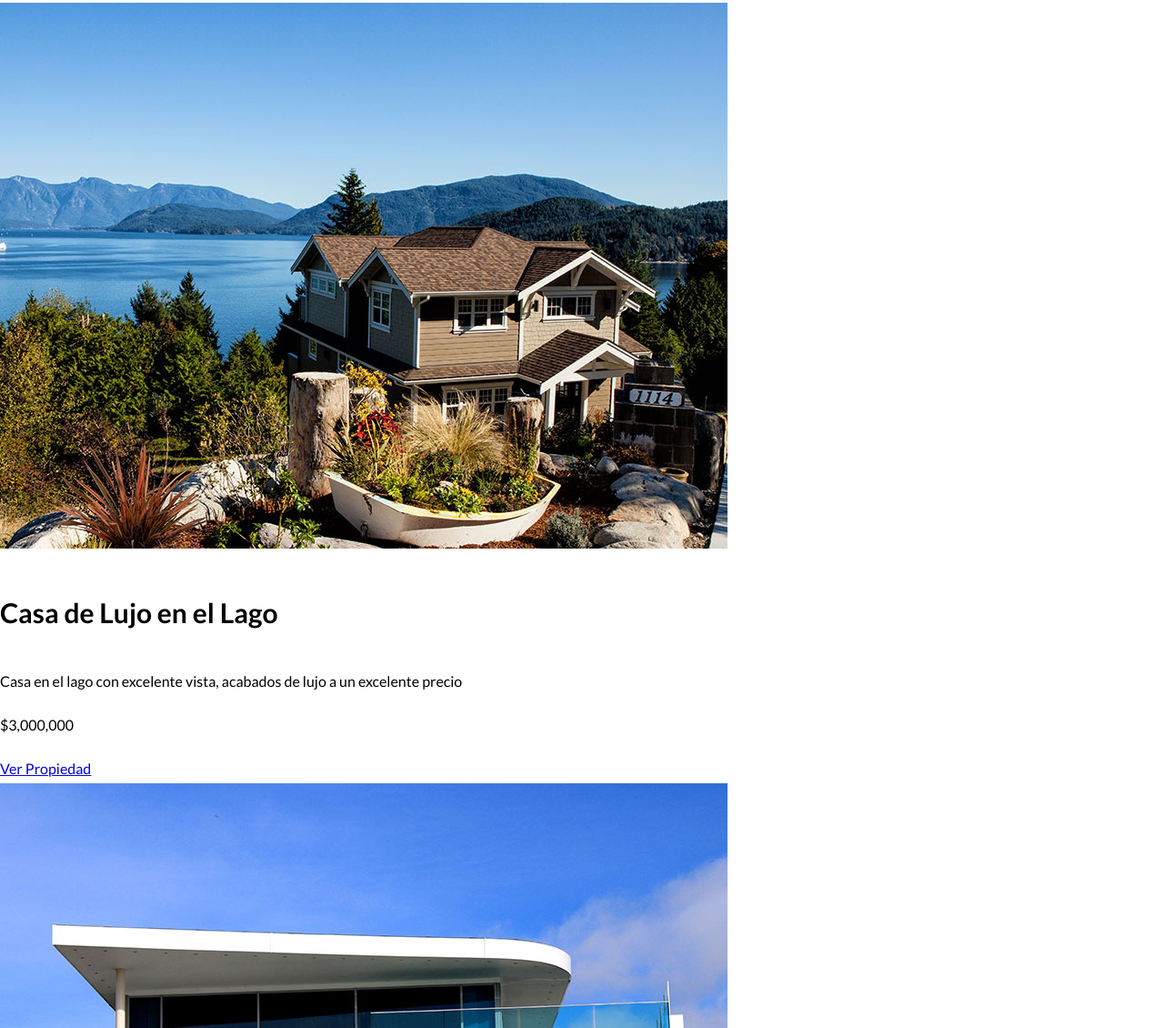
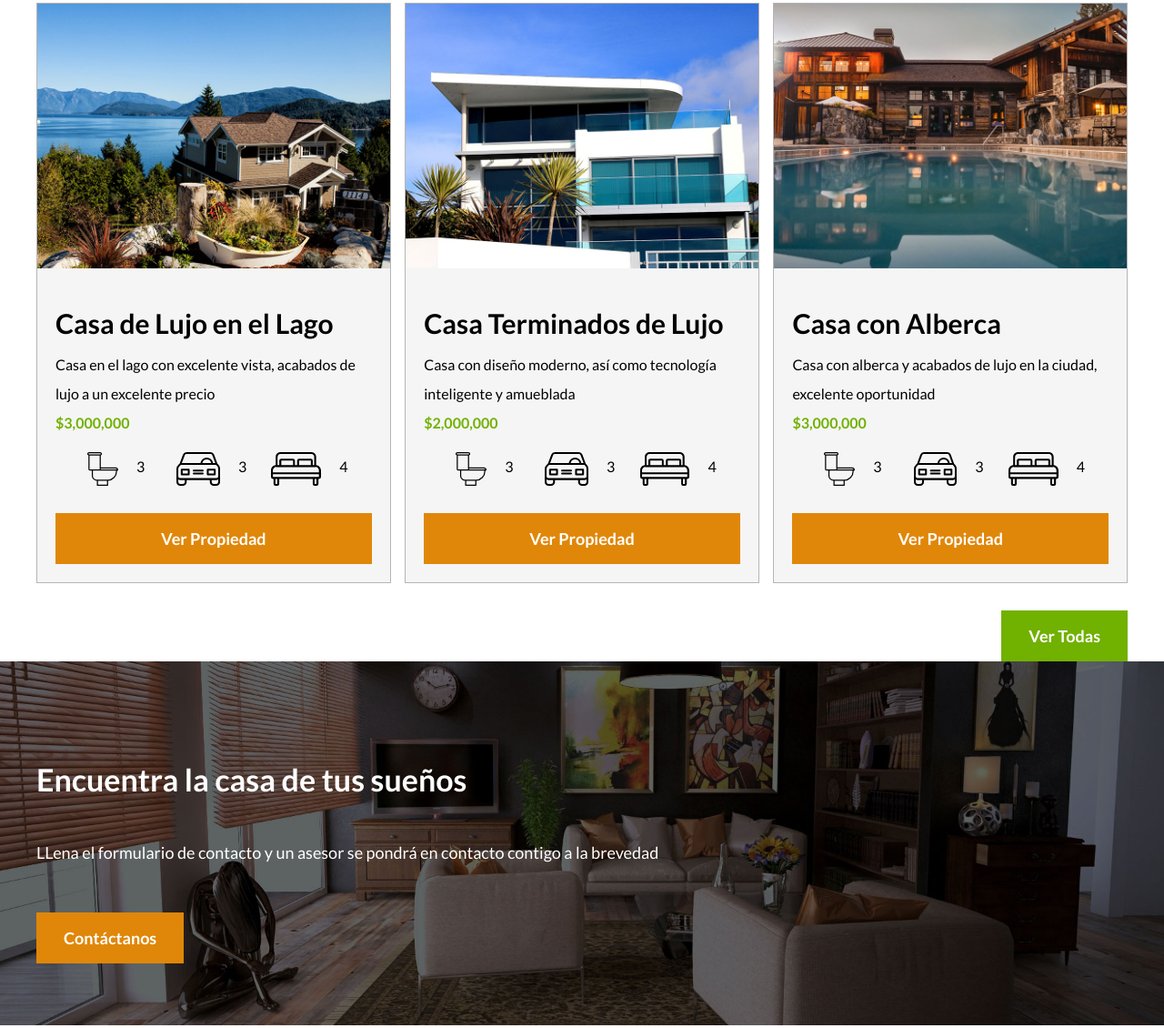
Before and after one commit to jdiaz-co/CURSO_-HTML5-CSS3, a plain HTML site: page index.html in a window 1280 px wide. Shown: the part 1445-2575 px from the top of the page at 91% size. Drawn offline with Linux system fonts and the light colour scheme.

Commit message:
contenedor anuncios y seccion contacto

```diff
--- a/css/styles.css
+++ b/css/styles.css
@@ -1,6 +1,13 @@
+
 html {
+	box-sizing: border-box;
 	font-size: 62.5%; /**reset para REMS 62.5 = 10px**/
 }
+
+*, *:before, *:after {
+	box-sizing: inherit;
+}
+
 
 /*BODY*/
 
@@ -15,6 +22,10 @@ body {
 .contenedor{
 	max-width: 120rem;/**1200px**/
 	margin: 0 auto;
+}
+
+img {
+	max-width: 100%;
 }
 
 h1 {
@@ -33,6 +44,8 @@ h4 {
 	font-size: 2.6rem;
 }
 
+
+
 /**UTILIDADES**/
 .section {
 	margin-top: 2rem;
@@ -45,6 +58,29 @@ h4 {
 
 .centrar-texto {
 	text-align: center;
+}
+
+.d-block {
+	display: block!important;
+}
+/** BOTONES **/
+.boton {
+	color: #ffffff;
+	font-weight: 700;
+	text-decoration: none;
+	font-size: 1.8rem;
+	padding: 1rem 3rem;
+	margin-top: 3rem;
+	display: inline-block;
+	text-align: center;
+}
+
+.boton-amarillo {
+	background-color: #E08709;
+}
+
+.boton-verde {
+	background-color: #71B100;
 }
 /* Header */
 
@@ -109,3 +145,69 @@ h4 {
 .icono h3{
 	text-transform: uppercase;
 }
+
+/** ANUNCIOS **/
+
+.contenedor-anuncios{
+	display: flex;
+	justify-content: space-between;
+}
+
+.anuncio {
+	flex-basis: calc(33.3% - 1rem);
+	border: 1px solid #b5b5b5;
+	background-color: #f5f5f5;
+}
+
+.contenido-anuncio {
+	padding: 2rem;
+}
+.contenido-anuncio h3,
+.contenido-anuncio p {
+	margin: 0;
+}
+
+.precio {
+	color: #71b100;
+	font-weight: 700;
+}
+
+.iconos-caracteristicas {
+	list-style: none;
+	padding: 0;
+	display: flex;
+	justify-content: space-evenly;
+
+}
+
+.iconos-caracteristicas li {
+	display: flex;
+}
+
+.iconos-caracteristicas li img {
+	margin-right: 2rem;
+}
+
+.ver-todas {
+	display: flex;
+	justify-content: flex-end;
+}
+
+/** contacto-home **/
+.imagen-contacto {
+	background-image: url(../img/encuentra.jpg);
+	background-position: center center;
+	background-size: cover;
+	height: 40rem;
+	display: flex;
+	align-items: center;
+}
+
+.contenido-contacto {
+	flex: 1;
+	color: #ffffff;
+}
+
+.contenido-contacto p {
+	font-size: 1.8rem;
+}
--- a/index.html
+++ b/index.html
@@ -54,40 +54,97 @@
 		</div>
 	</section>
 
-	<main>
-		<h2>Casas y Depas en Venta</h2>
+	<main class="seccion contenedor">
+		<h2 class="fw300 centrar-texto">Casas y Depas en Venta</h2>
 
-		<div>
+
+		<div class="contenedor-anuncios">
+			<div class="anuncio">
 				<img src="img/anuncio1.jpg" alt="Anuncio casa en el lago">
+				<div class="contenido-anuncio">
 					<h3>Casa de Lujo en el Lago</h3>
 					<p>Casa en el lago con excelente vista, acabados de lujo a un excelente precio</p>
-			<p>$3,000,000</p>
-			<a href="#">Ver Propiedad</a>
+					<p class="precio">$3,000,000</p>
+
+					<ul class="iconos-caracteristicas">
+						<li>
+							<img src="img/icono_wc.svg" alt="icono wc">
+							<p>3</p>
+						</li>
+						<li>
+							<img src="img/icono_estacionamiento.svg" alt="icono coche">
+							<p>3</p>
+						</li>
+						<li>
+							<img src="img/icono_dormitorio.svg" alt="icono dormitorio">
+							<p>4</p>
+						</li>
+					</ul>
+
+					<a href="#" class="boton boton-amarillo d-block">Ver Propiedad</a>
+				</div>
 			</div>
 
-		<div>
+			<div class="anuncio">
 				<img src="img/anuncio2.jpg" alt="Anuncio casa de lujo">
+				<div class="contenido-anuncio">
 					<h3>Casa Terminados de Lujo</h3>
 					<p>Casa con diseño moderno, así como tecnología inteligente y amueblada</p>
-			<p>$2,000,000</p>
-			<a href="#">Ver Propiedad</a>
+					<p class="precio">$2,000,000</p>
+					<ul class="iconos-caracteristicas">
+						<li>
+							<img src="img/icono_wc.svg" alt="icono wc">
+							<p>3</p>
+						</li>
+						<li>
+							<img src="img/icono_estacionamiento.svg" alt="icono coche">
+							<p>3</p>
+						</li>
+						<li>
+							<img src="img/icono_dormitorio.svg" alt="icono dormitorio">
+							<p>4</p>
+						</li>
+					</ul>
+					<a href="#" class="boton boton-amarillo d-block">Ver Propiedad</a>
+				</div>
 			</div>
 
-		<div>
+			<div class="anuncio">
 				<img src="img/anuncio3.jpg" alt="Anuncio casa con alberca">
+				<div class="contenido-anuncio">
 					<h3>Casa con Alberca</h3>
 					<p>Casa con alberca y acabados de lujo en la ciudad, excelente oportunidad</p>
-			<p>$3,000,000</p>
-			<a href="#">Ver Propiedad</a>
+					<p class="precio">$3,000,000</p>
+					<ul class="iconos-caracteristicas">
+						<li>
+							<img src="img/icono_wc.svg" alt="icono wc">
+							<p>3</p>
+						</li>
+						<li>
+							<img src="img/icono_estacionamiento.svg" alt="icono coche">
+							<p>3</p>
+						</li>
+						<li>
+							<img src="img/icono_dormitorio.svg" alt="icono dormitorio">
+							<p>4</p>
+						</li>
+					</ul>
+					<a href="#" class="boton boton-amarillo d-block">Ver Propiedad</a>
+				</div>
+			</div>
 		</div>
 
-		<a href="anuncios.html">Ver Todas</a>
+		<div class="ver-todas">
+			<a href="anuncios.html" class="boton boton-verde">Ver Todas</a>
+		</div>
 	</main>
 
-	<section>
+	<section class="imagen-contacto">
+		<div class="contenedor contenido-contacto">
 			<h2>Encuentra la casa de tus sueños</h2>
 			<p>LLena el formulario de contacto y un asesor se pondrá en contacto contigo a la brevedad</p>
-		<a href="contacto.html">Contáctanos</a>
+			<a href="contacto.html" class="boton boton-amarillo">Contáctanos</a>
+		</div>
 	</section>
 
 	<section>
```
Lines whose indentation alone changed are shown as unchanged.
